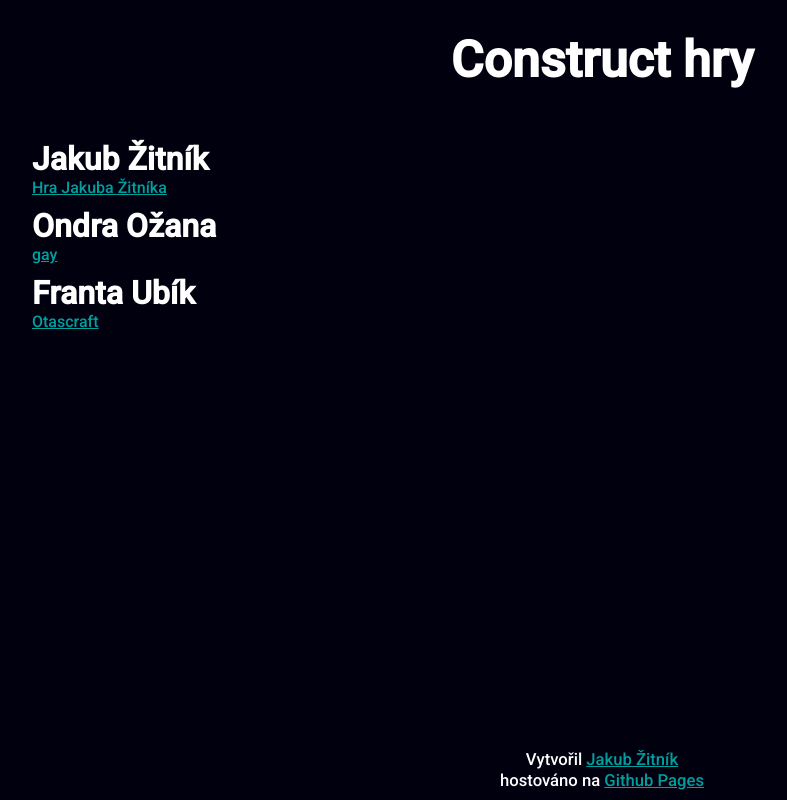
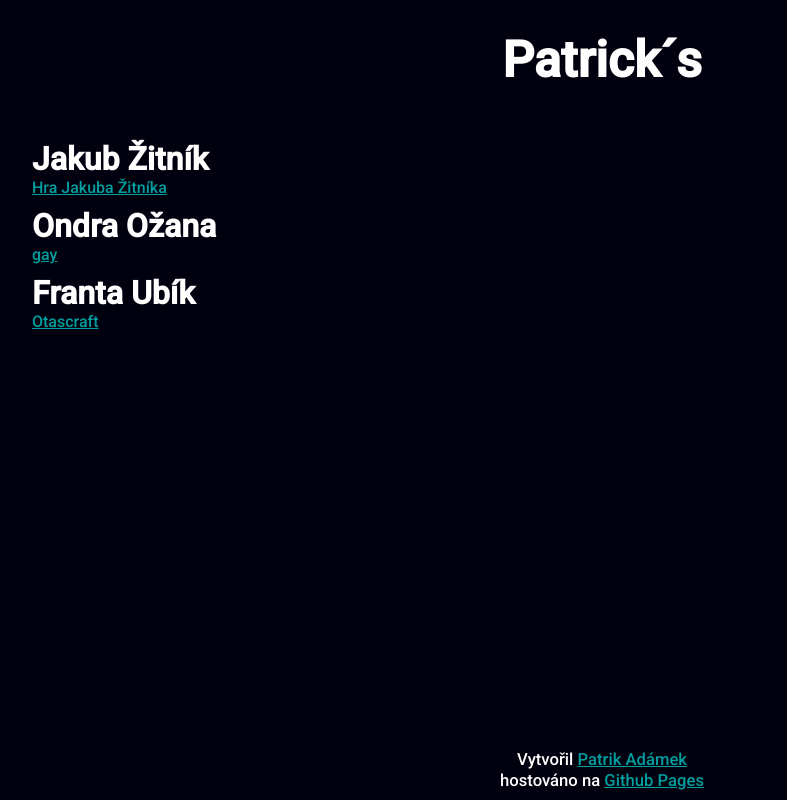
Before and after one commit to patrik-programator/games, a plain HTML site: page index.html in a window 1280 px wide. Shown: the whole page, without its empty margins (38-825 px from the left). Drawn offline with Linux system fonts and the light colour scheme.

Commit message:
Update index.html

```diff
--- a/index.html
+++ b/index.html
@@ -4,7 +4,7 @@
     <meta charset="UTF-8">
     <meta http-equiv="X-UA-Compatible" content="IE=edge">
     <meta name="viewport" content="width=device-width, initial-scale=1.0">
-    <title>Construct hry</title>
+    <title>Patrick´s minigames</title>
     <link rel="preconnect" href="https://fonts.googleapis.com">
     <link rel="preconnect" href="https://fonts.gstatic.com" crossorigin>
     <link href="https://fonts.googleapis.com/css2?family=Roboto:wght@500&display=swap" rel="stylesheet">
@@ -67,7 +67,7 @@
 </head>
 <body>
     <main>
-        <h1>Construct hry</h1>
+        <h1>Patrick´s</h1>
     </main>
     <div class="data">
         <h1>Jakub Žitník</h1>
@@ -78,7 +78,7 @@
         <a href="/otascraft">Otascraft</a>
     </div>
     <footer>
-        <small>Vytvořil <a href="https://jzitnik.is-a.dev">Jakub Žitník</a></small>
+        <small>Vytvořil <a href="http://padweb.rf.gd/?i=1">Patrik Adámek</a></small>
         <small>hostováno na <a href="https://pages.github.com">Github Pages</a></small>
     </footer>
     <script>
```
